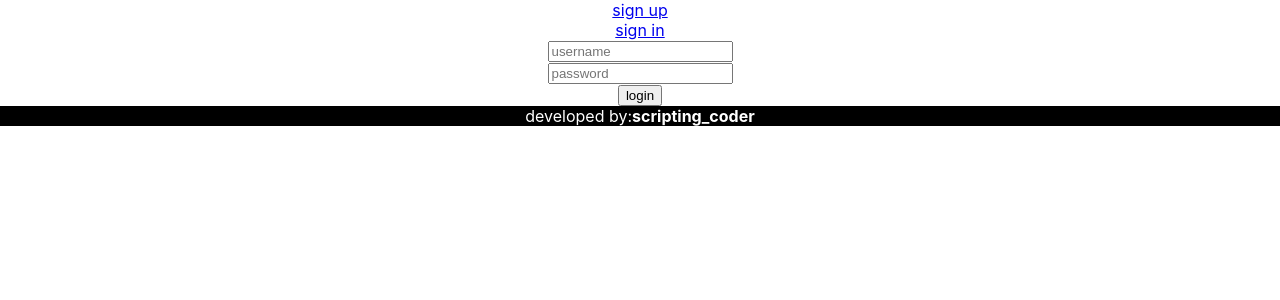
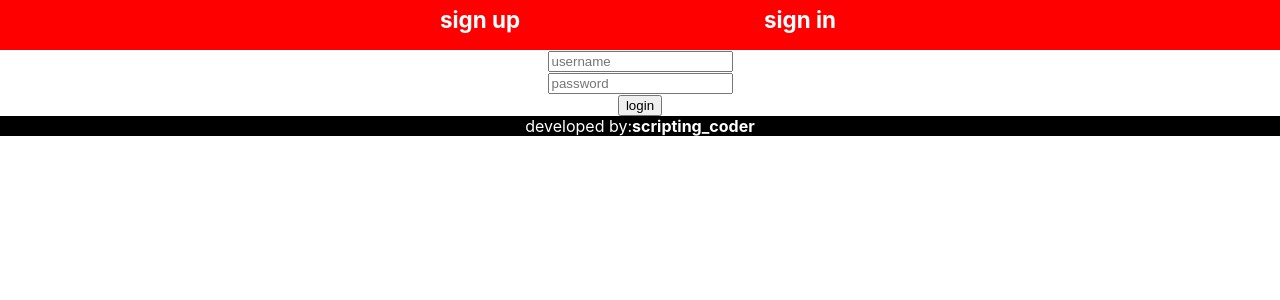
Before and after one commit to janardhanarajesh/deliveryfront, a React (Create React App) app: page /login in a window 1280 px wide. Shown: the top 300 px of the page. Built offline with nearby package versions, Linux system fonts and the light colour scheme.

Commit message:
Update App.css

```diff
--- a/src/App.css
+++ b/src/App.css
@@ -47,5 +47,88 @@
   background:linear-gradient(to right,orange,white,orange);
   /* border: 5px solid black; */
   margin-top: 10px;
+  padding-top: 20px;
+  padding-bottom: 10px;
+  box-shadow: 1px 1px 2px;
 
 }
+#menudiv{
+  height: 50px;
+  width: 100%;
+  background-color: red;
+}
+#submenu{
+  height: 50px;
+  width: 50%;
+  /* background-color: yellow; */
+}
+.subdivmenu{
+  height: 50px;
+  width: 50%;
+  float: left;
+  /* width: 1px; */
+  text-align: center;
+  padding-top: 1%;
+}
+*{
+  box-sizing: border-box;
+
+}
+.menulinik{
+  color: white;
+  font-size: 140%;
+  text-decoration:none;
+  font-weight: bolder;
+}
+#sup{
+  height: 300px;
+  width: 30%;
+  margin-top: 100px;
+  /* padding-top: 20px; */
+  border-radius: 10px;
+  box-shadow: 2px 2px 3px black;
+  background:linear-gradient(to right,orange,yellow,orange);
+}
+#sup input{
+margin-top: 20px;
+width: 90%;
+text-align: center;
+}
+#sup button{
+  margin-top: 20px;
+}
+#sin{
+  height: 200px;
+  width: 50%;
+  background:linear-gradient(to left,yellow,orange,yellow);
+  margin-top: 90px;
+  /* padding-top: 40px; */
+
+  box-shadow: 1px 1px 2px black;
+  border-radius: 10px;
+
+}
+#sin input{
+  width: 80%;
+margin-top: 10px;
+height: 30px;
+text-align: center;
+}
+#userid{
+  float: left;
+  background-color:skyblue;
+  width: 10%;
+}
+#userid h3{
+  display: inline;
+  font-size: 60%;
+}
+#userdiv{
+  background-color:orange;
+}
+#myor{
+  background-color:lightslategrey ;
+  color: black;
+  font-size: 150%;
+
+}
```
